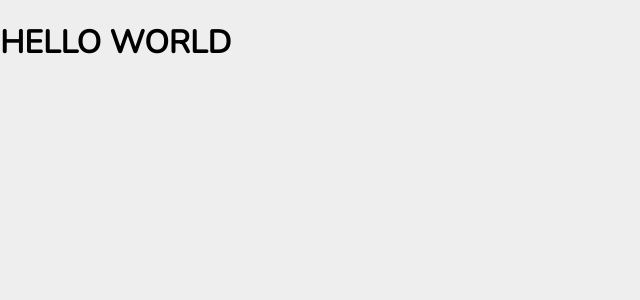
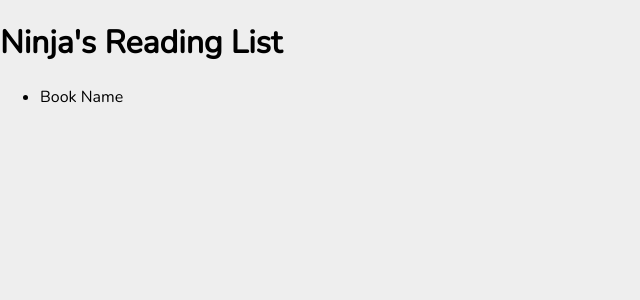
Before and after one commit to Rajput-Suraj/books-library, a React (Create React App) app in the folder client/: page / in a window 1280 px wide. Shown: the top 300 px of the page, without its empty margins (0-640 px from the left). Built offline with nearby package versions, Linux system fonts and the light colour scheme.

Commit message:
Created book list component

```diff
--- a/client/src/App.js
+++ b/client/src/App.js
@@ -1,7 +1,10 @@
+import BookList from "./components/BookList";
+
 function App() {
     return (
         <div className="App">
-            <h1>HELLO WORLD</h1>
+            <h1>Ninja's Reading List</h1>
+            <BookList />
         </div>
     );
 }
--- /dev/null
+++ b/client/src/components/BookList.js
@@ -0,0 +1,13 @@
+import React from "react";
+
+const BookList = () => {
+    return (
+        <div>
+            <ul id="book-list">
+                <li>Book Name</li>
+            </ul>
+        </div>
+    );
+};
+
+export default BookList;
```
